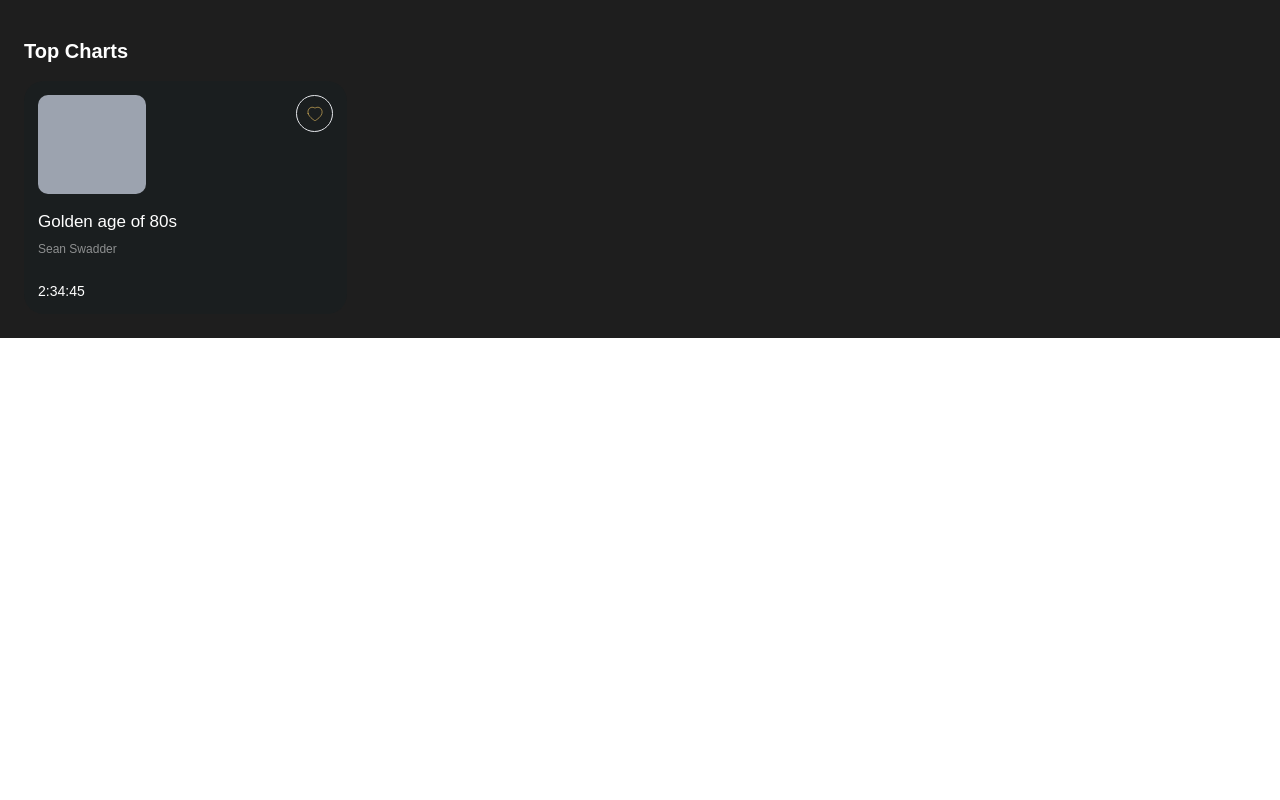
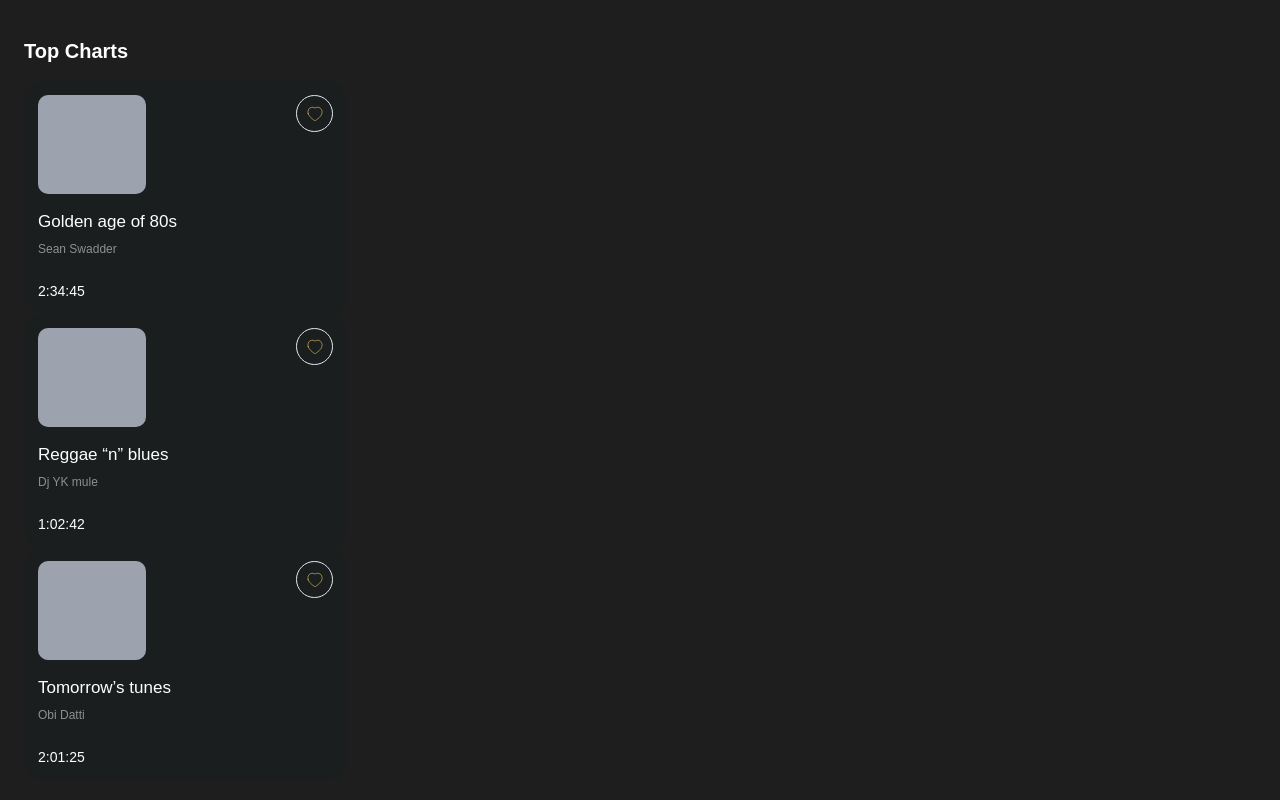
Before and after one commit to EdoriAtiri/Musica, an Angular app: page / in a window 1280 px wide. Shown: the part 612-1412 px from the top of the page. Before the commit the page ends 950 px from the top, so only its background shows below. Built offline with nearby package versions, Linux system fonts and the light colour scheme.

Commit message:
created reusable card component for topcharts component

```diff
--- /dev/null
+++ b/src/app/Modules/topAlbums.ts
@@ -0,0 +1,5 @@
+export class topAlbums {
+  title!: string;
+  artist!: string;
+  length!: string;
+}
--- a/src/app/app.module.ts
+++ b/src/app/app.module.ts
@@ -5,13 +5,15 @@ import { AppComponent } from './app.component';
 import { HomeComponent } from './pages/home/home.component';
 import { HeaderComponent } from './components/header/header.component';
 import { TopChartsComponent } from './components/top-charts/top-charts.component';
+import { TopCardComponent } from './components/top-card/top-card.component';
 
 @NgModule({
   declarations: [
     AppComponent,
     HomeComponent,
     HeaderComponent,
-    TopChartsComponent
+    TopChartsComponent,
+    TopCardComponent
   ],
   imports: [
     BrowserModule
--- /dev/null
+++ b/src/app/components/top-card/top-card.component.html
@@ -0,0 +1,34 @@
+<div class="h-[233px] w-[323px] rounded-[20px] bg-[#1A1E1F] p-[14px]">
+  <div class="flex justify-between">
+    <figure class="h-[99px] w-[108px] rounded-[10px] bg-gray-400"></figure>
+    <!-- heart/like svg -->
+    <button
+      (click)="ontoggle()"
+      class="border-[rgba(255, 255, 255, 0.11)] grid h-[37px] w-[37px] place-content-center rounded-full border"
+    >
+      <svg
+        width="16"
+        height="16"
+        viewBox="0 0 16 16"
+        [attr.fill]="[val]"
+        xmlns="http://www.w3.org/2000/svg"
+      >
+        <path
+          fill-rule="evenodd"
+          clip-rule="evenodd"
+          d="M1.1539 7.69874C0.349149 5.18624 1.28965 2.31449 3.9274 1.46474C5.3149 1.01699 6.8464 1.28099 7.9999 2.14874C9.09115 1.30499 10.6789 1.01999 12.0649 1.46474C14.7026 2.31449 15.6491 5.18624 14.8451 7.69874C13.5926 11.6812 7.9999 14.7487 7.9999 14.7487C7.9999 14.7487 2.4484 11.7277 1.1539 7.69874Z"
+          stroke="#FACD66"
+          stroke-width="0.5625"
+          stroke-linecap="round"
+          stroke-linejoin="round"
+        />
+      </svg>
+    </button>
+  </div>
+
+  <p class="mt-[15px] text-[17px]">{{ album.title }}</p>
+  <p class="mb-6 mt-[6px] text-xs opacity-50">{{ album.artist }}</p>
+  <p class="text-sm">
+    {{ album.length }}
+  </p>
+</div>
--- /dev/null
+++ b/src/app/components/top-card/top-card.component.ts
@@ -0,0 +1,24 @@
+import { Component, Input, OnInit } from '@angular/core';
+import { topAlbums } from '../../Modules/topAlbums';
+
+@Component({
+  selector: 'app-top-card',
+  templateUrl: './top-card.component.html',
+  styleUrls: ['./top-card.component.css'],
+})
+export class TopCardComponent implements OnInit {
+  @Input()
+  album!: topAlbums;
+
+  toggle: boolean = false;
+  val: string = 'none';
+
+  constructor() {}
+
+  ngOnInit(): void {}
+
+  ontoggle() {
+    this.toggle = !this.toggle;
+    this.val = this.toggle ? '#FACD66' : 'none';
+  }
+}
--- a/src/app/components/top-charts/top-charts.component.html
+++ b/src/app/components/top-charts/top-charts.component.html
@@ -3,10 +3,17 @@
   <!-- Card Container -->
   <div>
     <!-- Cards -->
-    <div class="h-[233px] w-[323px] rounded-[20px] bg-[#1A1E1F] p-[14px]">
+    <app-top-card
+      *ngFor="let album of topAlbums"
+      [album]="album"
+    ></app-top-card>
+  </div>
+</div>
+
+<!-- <div class="h-[233px] w-[323px] rounded-[20px] bg-[#1A1E1F] p-[14px]">
       <div class="flex justify-between">
         <figure class="h-[99px] w-[108px] rounded-[10px] bg-gray-400"></figure>
-        <!-- heart/like svg -->
+        heart/like svg
         <button
           (click)="ontoggle()"
           class="border-[rgba(255, 255, 255, 0.11)] grid h-[37px] w-[37px] place-content-center rounded-full border"
@@ -38,6 +45,4 @@
           >45</span
         >
       </p>
-    </div>
-  </div>
-</div>
+    </div> -->
--- a/src/app/components/top-charts/top-charts.component.ts
+++ b/src/app/components/top-charts/top-charts.component.ts
@@ -1,4 +1,5 @@
 import { Component, OnInit } from '@angular/core';
+import { topAlbums } from '../../Modules/topAlbums';
 
 @Component({
   selector: 'app-top-charts',
@@ -8,6 +9,25 @@ import { Component, OnInit } from '@angular/core';
 export class TopChartsComponent implements OnInit {
   toggle: boolean = false;
   val: string = 'none';
+
+  topAlbums: topAlbums[] = [
+    {
+      title: 'Golden age of 80s',
+      artist: 'Sean Swadder',
+      length: '2:34:45',
+    },
+    {
+      title: 'Reggae “n” blues',
+      artist: 'Dj YK mule',
+      length: '1:02:42',
+    },
+    {
+      title: 'Tomorrow’s tunes',
+      artist: 'Obi Datti',
+      length: '2:01:25',
+    },
+  ];
+
   constructor() {}
 
   ngOnInit(): void {}
```
Also changed, not shown: src/app/components/top-card/top-card.component.css (added), 1 other file (tests, documents, lock files or other folders).
